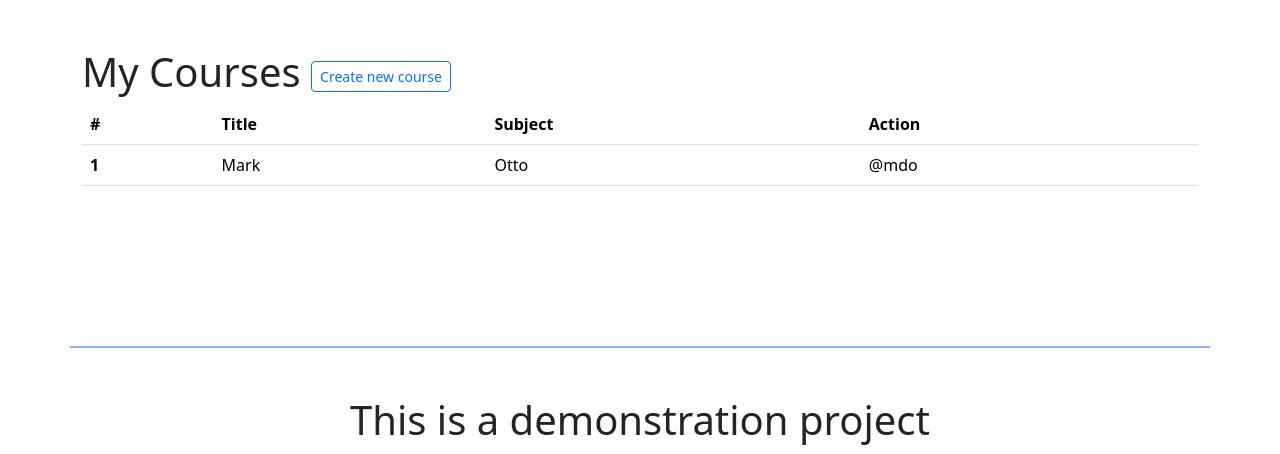
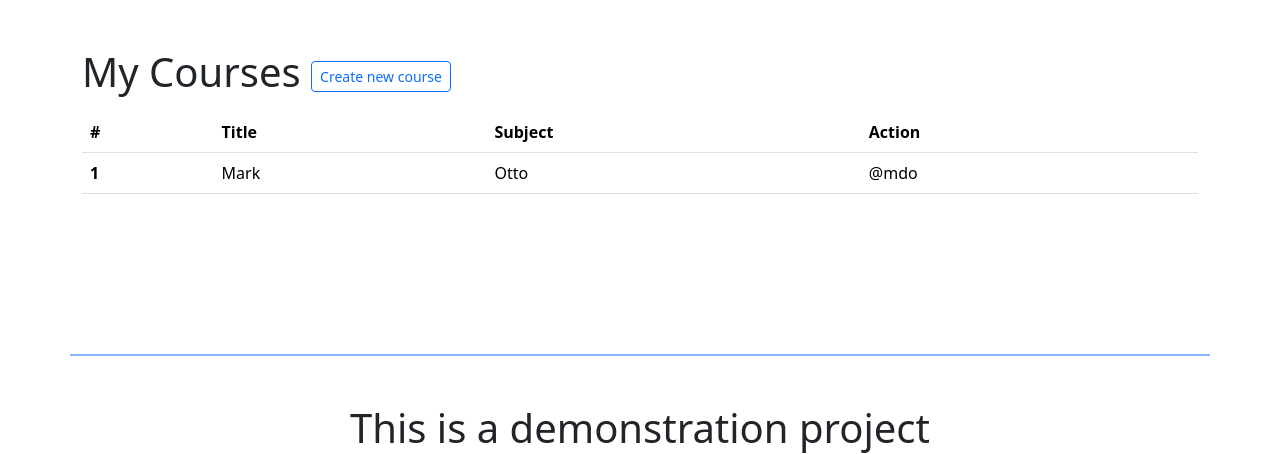
Before and after one commit to temirlanmukatayev/ilearn, a Django app: page /course/list/ in a window 1280 px wide. Shown: the part 56-510 px from the top of the page. Run offline with Django 4.2, Linux system fonts and the light colour scheme; the visitor is signed in with stand-in values (Sample User, id 1); data that the repository does not hold is empty; parts of the project's set-up code (start-up, migrations or seed data) failed here and were passed over.

Commit message:
list templates updated

```diff
--- a/templates/courses/manage/course/list.html
+++ b/templates/courses/manage/course/list.html
@@ -7,7 +7,7 @@
   <div class="row mt-5">
     <div class="col">
       <h1>My Courses <a href="{% url 'course_create' %}" class="btn btn-sm btn-outline-primary">Create new course</a></h1>
-      <table class="table">
+      <table class="table mt-3">
         <thead>
           <tr>
             <th scope="col">#</th>
--- a/templates/courses/manage/lesson/list.html
+++ b/templates/courses/manage/lesson/list.html
@@ -7,7 +7,7 @@
   <div class="row mt-5">
     <div class="col">
       <h1>My Lessons <a href="{% url 'lesson_create' %}" class="btn btn-sm btn-outline-primary">Create new lesson</a></h1>
-      <table class="table">
+      <table class="table mt-3">
         <thead>
           <tr>
             <th scope="col">Title</th>
```
